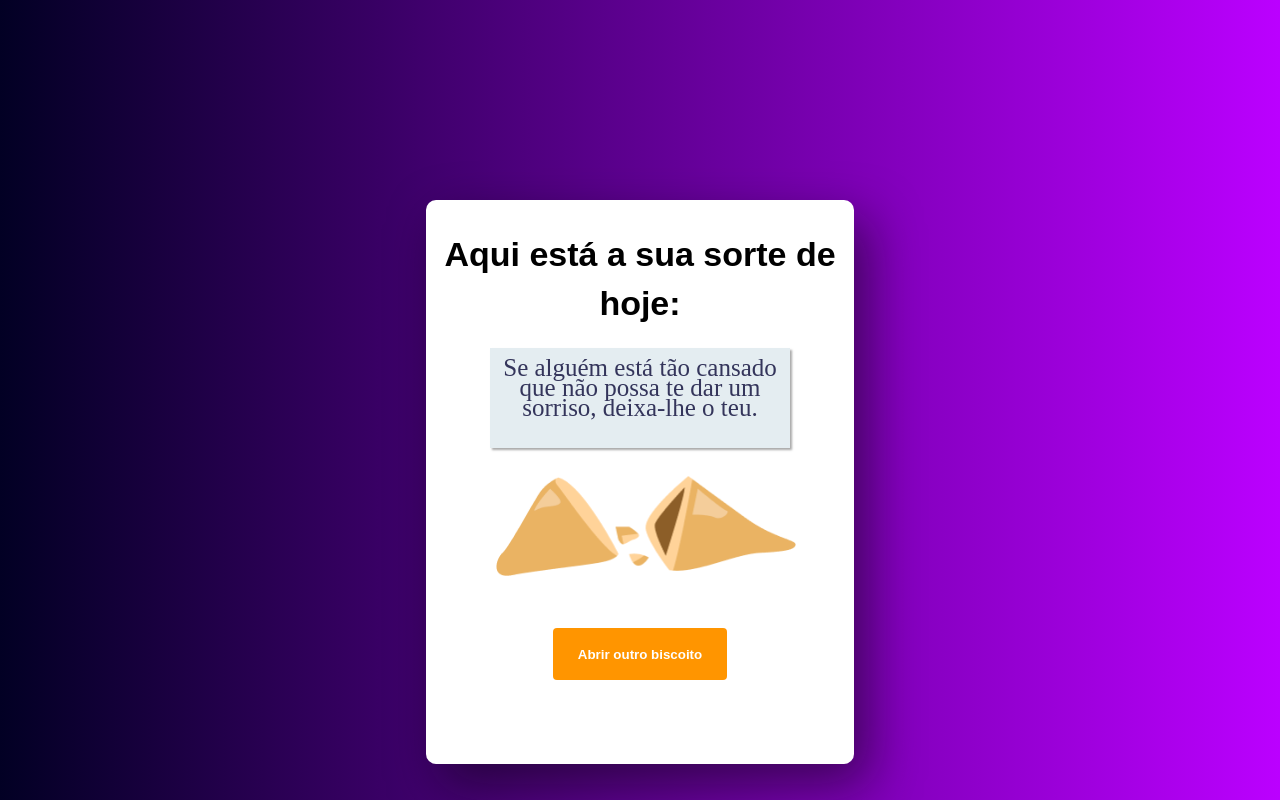
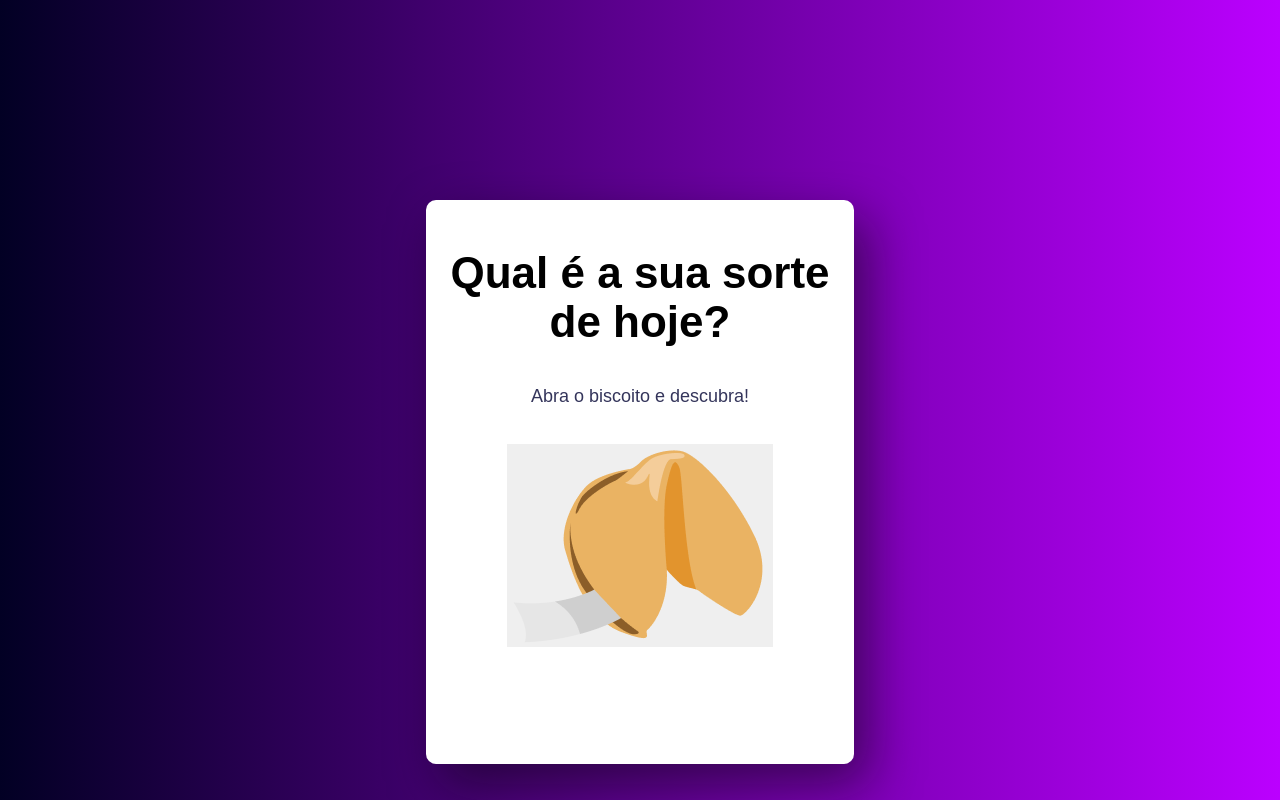
Before and after one commit to wagnerfelten/BiscoitoDaSorte, a website built with Vite: page index.html in a window 1280 px wide. Shown: the top 800 px of the page. Built offline with nearby package versions, Linux system fonts and the light colour scheme; a web font is replaced by a local one.

Commit message:
resolvido problema de class que interferia no funcionamento da class .disappear{   display: none; } na linha 17

```diff
--- a/index.html
+++ b/index.html
@@ -17,21 +17,21 @@
   </head>
   <body>
     <main class="main-container">
-      <section class="card1 hide">
-        <div>
+      <section class="card1">
+        <div class="content1">
           <h1>Qual é a sua sorte de hoje?</h1>
           <p>Abra o biscoito e descubra!</p>
         </div>
 
-        <div>
+        <div class="btn1">
           <button onclick="newCard2(event)">
             <img src="./public/img/fortune-cookie.png" alt="img-biscoito" />
           </button>
         </div>
       </section>
 
-      <section class="card2 hide">
-        <div>
+      <section class="card2 disappear">
+        <div class="content2">
           <div>
             <h1>Aqui está a sua sorte de hoje:</h1>
             <div class="phrase">
@@ -44,7 +44,7 @@
           <img src="./public/img/opened-cookie.png" alt="" />
         </div>
 
-        <div>
+        <div class="btn2">
           <button>Abrir outro biscoito</button>
         </div>
       </section>
--- a/src/js/main.js
+++ b/src/js/main.js
@@ -1,14 +1,14 @@
-let card1 = document.querySelector('.card1')
-let card2 = document.querySelector('.card2')
+let card1 = document.querySelector(".card1")
+let card2 = document.querySelector(".card2")
 
 
 function newCard2 (event) {
     event.preventDefault();
 
-    card1.classList.add("hide");
-    card2.classList.remove("hide");
+    card1.classList.add("disappear");
+    card2.classList.remove("disappear");
 
-    alert('deu certo')
+
 
     console.log("deu certo")
 }
--- a/src/style/style.css
+++ b/src/style/style.css
@@ -15,7 +15,7 @@ body {
 }
 
 /*classe de ocultar elementos  */
-.hide {
+.disappear{
   display: none;
 }
 
@@ -28,15 +28,15 @@ body {
   box-shadow: 15px 20px 50px rgba(8, 8, 8, 0.5);
 }
 
-.card1 {
-  display: none;
+.content1 {
+  display: flex;
   flex-direction: column;
   align-items: center;
   justify-content: center;
   gap: 20px;
 }
 
-.card1 h1 {
+.content1 h1 {
   font-family: sans-serif;
   font-size: 44px;
   line-height: 49px;
@@ -45,7 +45,7 @@ body {
   text-align: center;
 }
 
-.card1 p {
+.content1 p {
   text-align: center;
   margin-top: 20px;
 
@@ -56,19 +56,25 @@ body {
   color: #34355b;
 }
 
-.card1 button {
+.btn1{
+  display: flex;
+  justify-content: center;
+  margin-top: 20px;
+}
+
+ .btn1 button {
   border: none;
   margin-top: 18px;
 
   cursor: pointer;
 }
 
-.card1 button:focus {
-  animation: animationButton 0.2s;
+ .btn1 button:focus {
+  animation: animationButton 10s;
   animation-iteration-count: 5;
 }
 
-.card2 {
+.content2 {
   display: flex;
   flex-direction: column;
   align-items: center;
@@ -76,7 +82,7 @@ body {
 
 }
 
-.card2 h1 {
+.content2 h1 {
   font-family: sans-serif;
   font-size: 34px;
   line-height: 49px;
@@ -94,7 +100,7 @@ body {
 
 }
 
-.card2 p {
+.content2 p {
   text-align: center;
   padding: 10px;
   font-family: 'Sevillana';
@@ -104,14 +110,21 @@ body {
   color: #34355b;
 }
 
-.card2 img {
+
+
+ .content2 img {
   width: 300px;
   height: 100px;
   margin-top: 28px;
   margin-left: 70px;
 }
 
-.card2 button {
+.btn2{
+  display: flex;
+  justify-content: center;
+}
+
+.btn2 button {
   width: 174px;
   height: 52px;
   margin-top: 48px;
@@ -122,7 +135,7 @@ body {
   border: #af6702;
 }
 
-.card2 button:hover {
+.btn2 button:hover {
   background-color: #af6702;
   cursor: pointer;
 }
```
